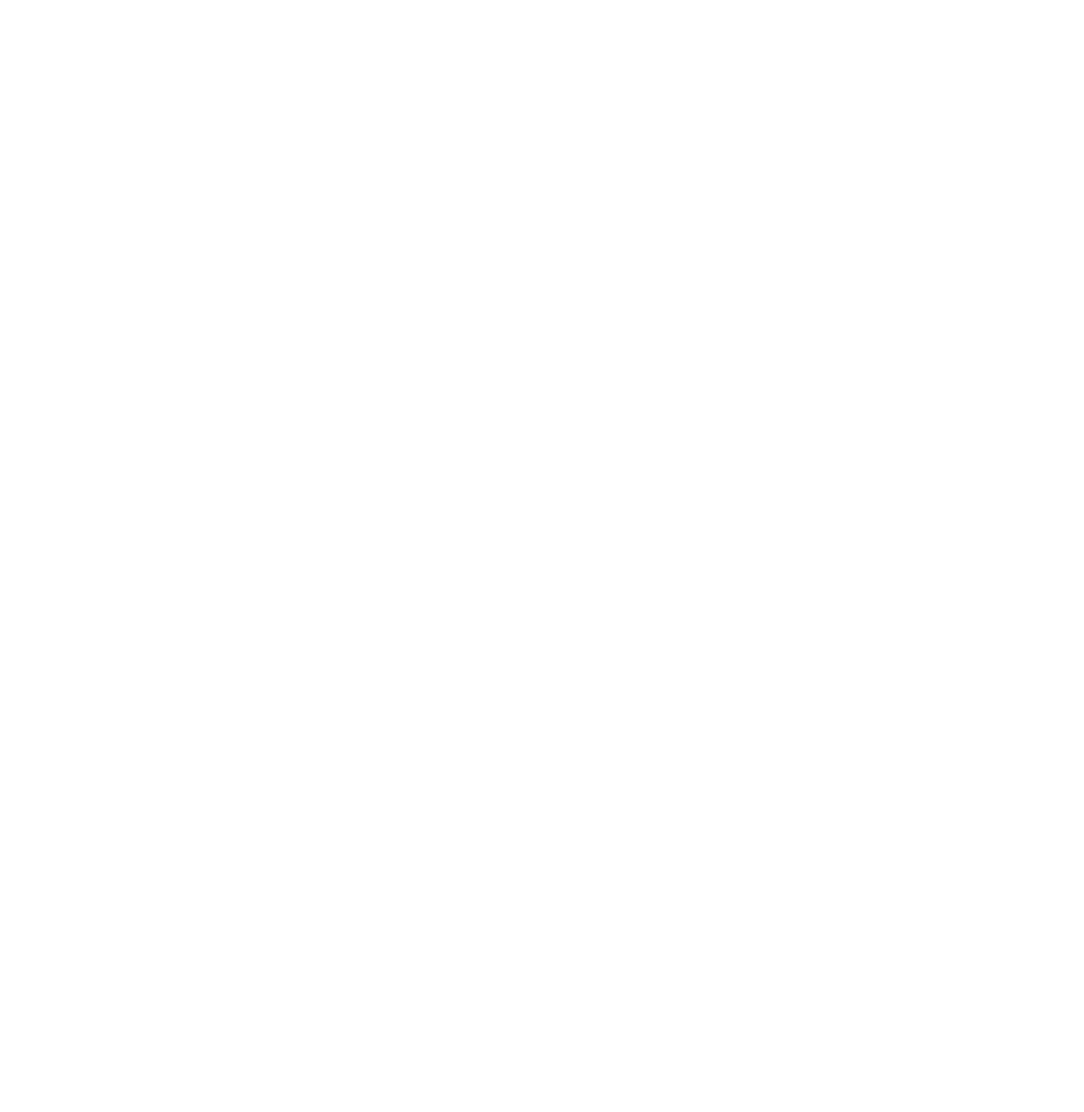
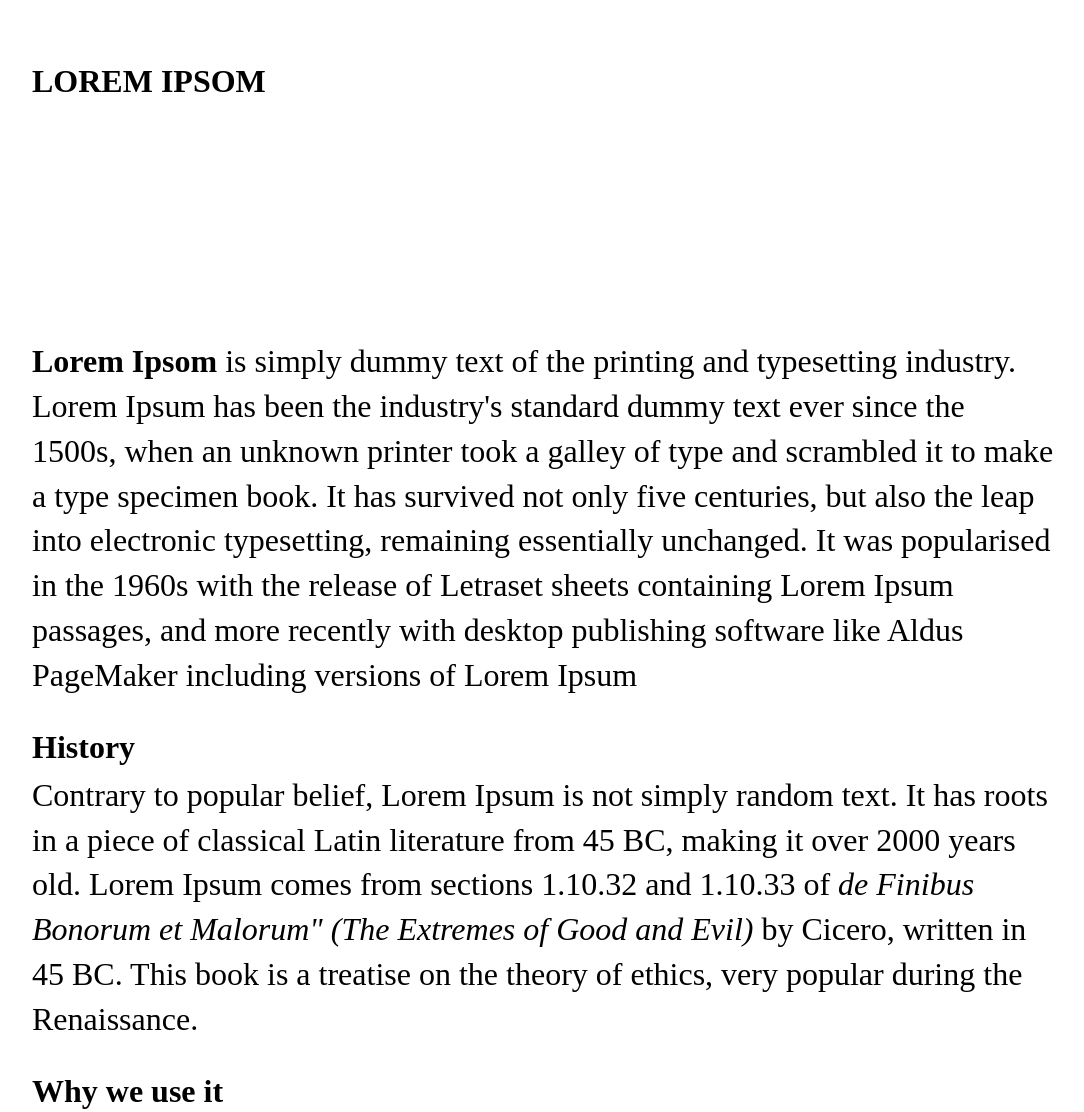
Before and after one commit to acl-devsign-winter-2018/lorem-ipsum, a website built with webpack: page src/index.html in a window 1280 px wide. Shown: the top 1112 px of the page, without its empty margins (96-1180 px from the left). Before the commit the page ends 800 px from the top, so only its background shows below. Built offline with nearby package versions, Linux system fonts and the light colour scheme; some packages are replaced by stand-ins of ours.

Commit message:
setup component structure

```diff
--- /dev/null
+++ b/src/components/Template.js
@@ -0,0 +1,12 @@
+export default class Template{
+  constructor(html){
+    const template = document.createElement('template');
+    template.innerHTML = html;
+    this.fragment = template.content;
+  }
+
+  clone(){
+    return this.fragment.cloneNode(true);
+  }
+
+}
--- /dev/null
+++ b/src/components/app/App.js
@@ -0,0 +1,19 @@
+import Template from '../Template';
+import html from './app.html';
+import './app.css';
+import Content from '../content/Content';
+import '../content/content.css';
+
+
+const template = new Template(html);
+
+export default class App {
+
+  render(){
+    const dom = template.clone();
+
+    dom.querySelector('main').appendChild(new Content().render());
+
+    return dom;
+  }
+}
--- /dev/null
+++ b/src/components/app/app.css
@@ -0,0 +1,78 @@
+@import '../variables.css';
+
+
+body {
+  color: $white;
+  background-color: $black;
+}
+
+#main-content {grid-area: content;}
+
+.wrapper {
+  min-height: 100vh;
+  min-width: 360px;
+  display: grid;
+  grid-template-areas:
+    "content";
+  grid-template-rows: auto 1fr auto;
+}
+
+.grid-content {
+  width: 100%;
+  max-width: 100%;
+  margin: 0 auto;
+  padding: 1.3rem;
+  box-sizing: border-box;
+}
+
+h1, h2 {
+  line-height: 1.1;
+  font-weight: 700;
+  /* margin: 2rem 0 .5rem; */
+}
+
+h1{
+  text-transform: uppercase;
+    margin-bottom: 15rem;
+}
+
+h2{margin: 2rem 0 .5rem;}
+
+p {
+  line-height: 1.4;
+  font-weight: 500;
+  margin-bottom: 1.3rem;
+}
+
+@media screen and (max-width: 415px) {
+  body {font-size: 1.3rem;
+  letter-spacing: .02rem;
+}
+}
+
+@media screen and (min-width: 416px){
+  body {font-size: 1.5rem}
+
+  .grid-content {
+    padding: 2rem;
+  }
+
+}
+
+@media screen and (min-width: 416px){
+  body {font-size: 1.4rem}
+  .grid-content {padding: 2rem;}
+}
+
+@media screen and (min-width: 600px){
+  body {font-size: 1.5rem}
+  .grid-content {padding: 4rem;}
+}
+
+@media screen and (min-width: 900px){
+  body {font-size: 2rem}
+  .grid-content {
+    /* padding: 8rem; */
+    max-width: 90%;
+  }
+}
--- /dev/null
+++ b/src/components/app/app.html
@@ -0,0 +1,10 @@
+<a href="#main-content" class="clip">Skip to main content</a>
+<div>
+    <div>
+        <div class="wrapper">
+            <header id="main-head"></header>
+            <main id="main-content"></main>
+            <footer id="main-footer"></footer>
+        </div>
+    </div>
+</div>
--- /dev/null
+++ b/src/components/content/Content.js
@@ -0,0 +1,11 @@
+import html from './content.html';
+import './content.css';
+import Template from '../Template';
+
+const template = new Template(html);
+
+export default class Content {
+  render(){
+    return template.clone();
+  }
+}
--- /dev/null
+++ b/src/components/content/content.css
@@ -0,0 +1,8 @@
+
+.main-content {
+  @import url('https://fonts.googleapis.com/css?family=EB+Garamond:500,500i,600,600i,700|Oswald:400,500,600');
+
+  h1 {font-family: 'Oswald', sans-serif;}
+  h2, p {font-family: 'EB Garamond', serif;}
+
+}
--- /dev/null
+++ b/src/components/content/content.html
@@ -0,0 +1,12 @@
+<div class="grid-content">
+  <h1>Lorem Ipsom</h1>
+
+  <p><strong>Lorem Ipsom</strong> is simply dummy text of the printing and typesetting industry. Lorem Ipsum has been the industry's standard dummy text ever since the 1500s, when an unknown printer took a galley of type and scrambled it to make a type specimen book. It has survived not only five centuries, but also the leap into electronic typesetting, remaining essentially unchanged. It was popularised in the 1960s with the release of Letraset sheets containing Lorem Ipsum passages, and more recently with desktop publishing software like Aldus PageMaker including versions of Lorem Ipsum</p>
+
+  <h2><strong>History</strong></h2>
+  <p>Contrary to popular belief, Lorem Ipsum is not simply random text. It has roots in a piece of classical Latin literature from 45 BC, making it over 2000 years old. Lorem Ipsum comes from sections 1.10.32 and 1.10.33 of <em>de Finibus Bonorum et Malorum" (The Extremes of Good and Evil)</em> by Cicero, written in 45 BC. This book is a treatise on the theory of ethics, very popular during the Renaissance.</p>
+
+  <h2><strong>Why we use it</strong></h2>
+  <p>It is a long established fact that a reader will be distracted by the readable content of a page when looking at its layout. The point of using Lorem Ipsum is that it has a more-or-less normal distribution of letters, as opposed to using 'Content here, content here', making it look like readable English. Many desktop publishing packages and web page editors now use Lorem Ipsum as their default model text, and a search for 'lorem ipsum' will uncover many web sites still in their infancy.</p>
+
+</div>
--- /dev/null
+++ b/src/components/variables.css
@@ -0,0 +1,16 @@
+$black: rgb(10,10,10);
+$white: rgb(245,245,245);
+
+/* $link: #9b1d20; */
+
+$minFontVal: 16;
+$maxFontVal: 24;
+$minViewportVal: 480;
+$maxViewportVal: 1024;
+
+$minFontSize: $(minFontVal)px;
+$maxFontSize: $(maxFontVal)px;
+$minViewportSize: $(minViewportVal)px;
+$maxViewportSize: $(maxViewportVal)px;
+
+$fluidFontSize: calc($minFontSize + ($maxFontVal - $minFontVal) * (100vw - $minViewportSize) / ($maxViewportVal - $minViewportVal));
--- a/src/index.html
+++ b/src/index.html
@@ -7,6 +7,7 @@
   <title>Lorem Ipsum</title>
 </head>
 <body>
+  <div id="root"></div>
 
 </body>
 </html>
--- a/src/main.css
+++ b/src/main.css
@@ -1 +1,11 @@
-/* main.css */
+html {height: 100%;}
+
+body {
+    min-height: 100%;
+}
+
+.clip {
+    position: absolute !important;
+    clip: rect(1px 1px 1px 1px); /* IE6, IE7 */
+    clip: rect(1px, 1px, 1px, 1px);
+}
--- a/src/main.js
+++ b/src/main.js
@@ -1,2 +1,7 @@
 import './reset.css';
 import './main.css';
+import App from './components/app/App';
+
+const root = document.getElementById('root');
+const app = new App();
+root.appendChild(app.render());
```
Also changed, not shown: src/components/header/Header.js (added, +11 -0 lines), src/components/header/header.html (added).
